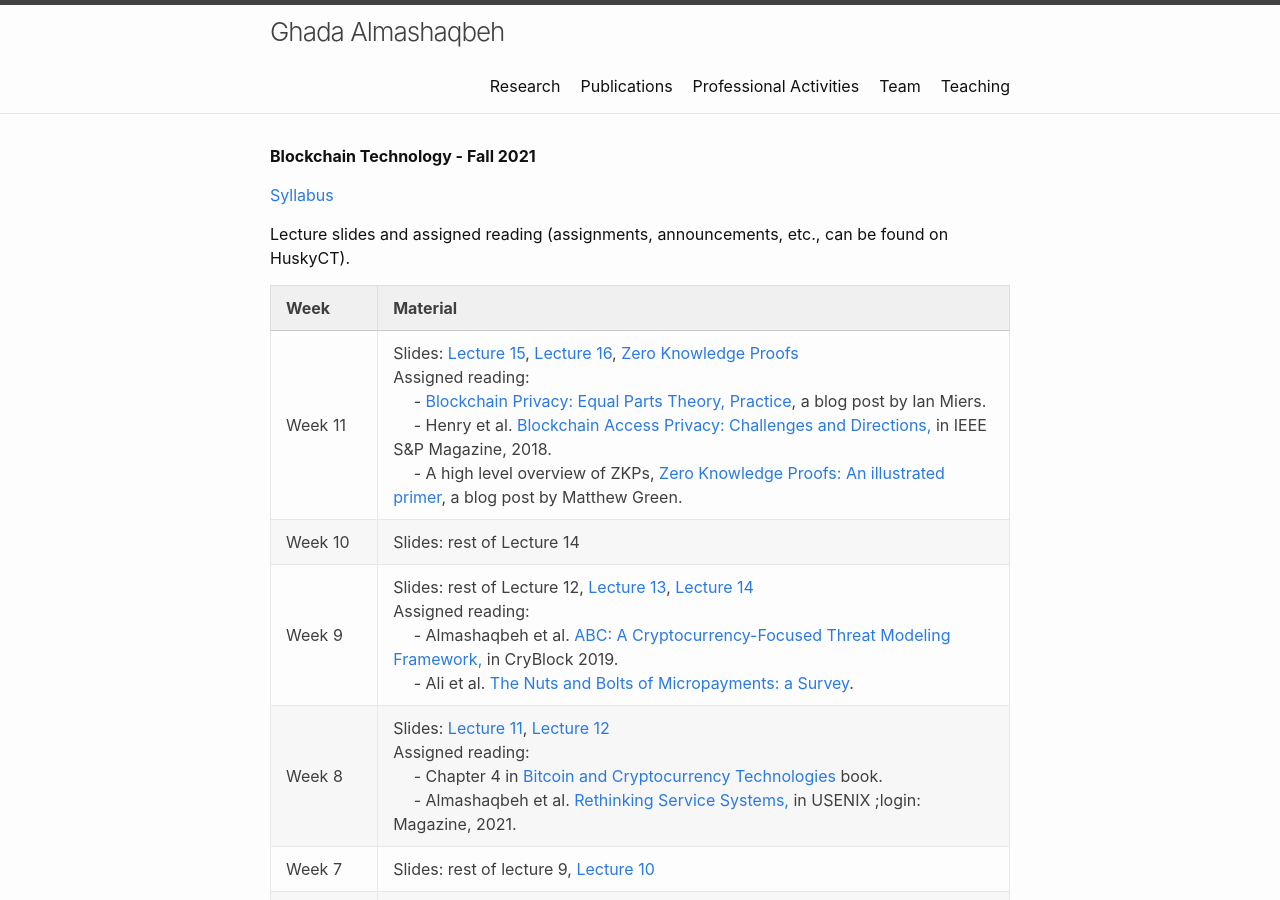
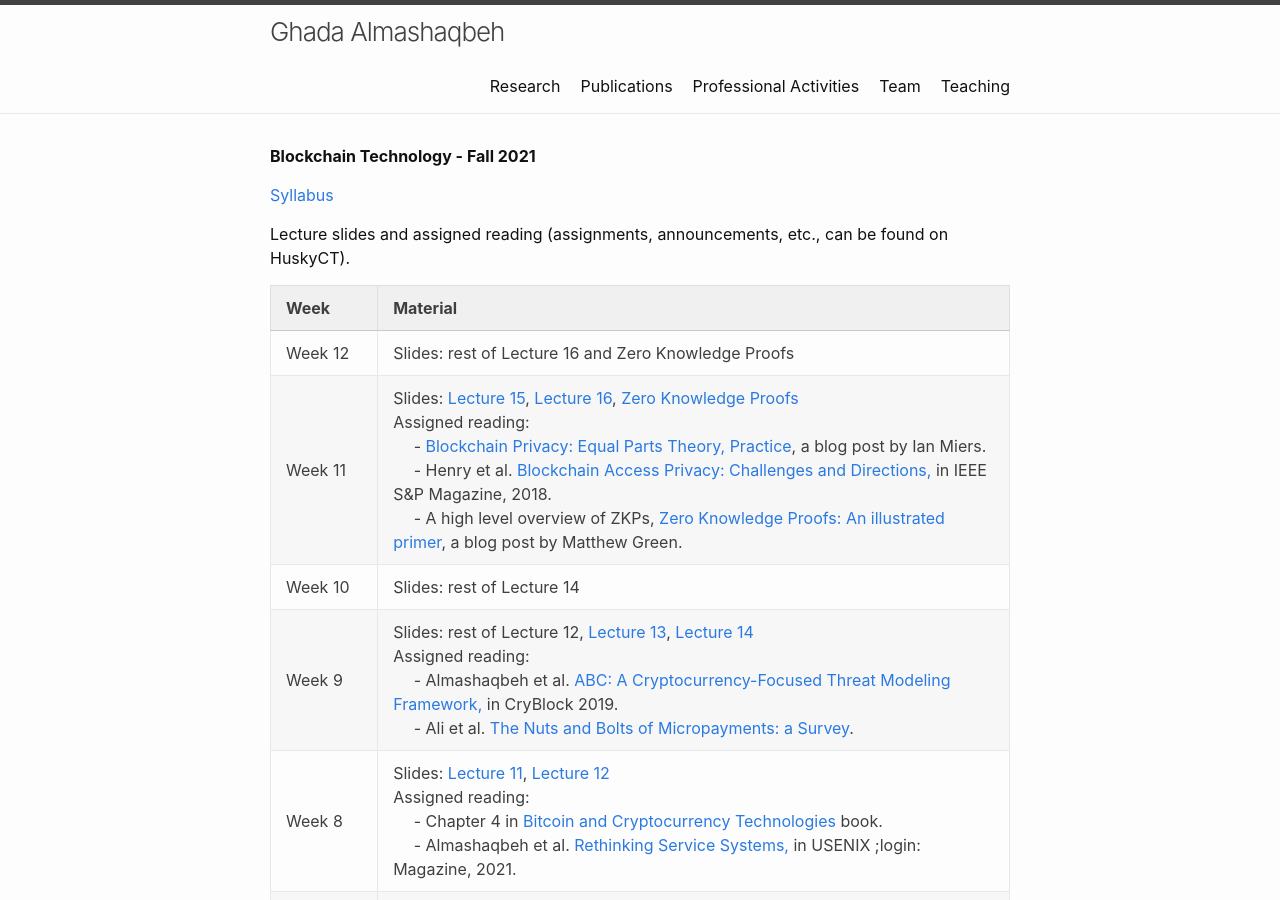
Before and after one commit to GhadaAlmashaqbeh/GhadaAlmashaqbeh.github.io, a Jekyll site: the page built from courses/blockchain-technology-f2021/index.md, in a window 1280 px wide and 900 px high. Built offline with Jekyll 4.4.1, drawn with Linux system fonts in a browser that asks for light colours.

Commit message:
update lectures

```diff
--- a/courses/blockchain-technology-f2021/index.md
+++ b/courses/blockchain-technology-f2021/index.md
@@ -10,6 +10,7 @@ Lecture slides and assigned reading (assignments, announcements, etc., can be fo
 
 | Week&emsp;&emsp;| Material           |
 |----------|--------------------|
+| Week 12 | Slides: rest of Lecture 16 and Zero Knowledge Proofs |
 | Week 11 | Slides: [Lecture 15](./lecture15.pdf), [Lecture 16](./lecture16.pdf), [Zero Knowledge Proofs](./ZKP.pdf) <br/> Assigned reading: <br/> &emsp; - [Blockchain Privacy: Equal Parts Theory, Practice](https://www.zfnd.org/blog/blockchain-privacy/), a blog post by Ian Miers. <br/> &emsp; - Henry et al. [Blockchain Access Privacy: Challenges and Directions,](https://www.cs.purdue.edu/homes/akate/publications/BlockchainAccessPrivacy_preprint.pdf) in IEEE S&P Magazine, 2018. <br/>&emsp; - A high level overview of ZKPs, [Zero Knowledge Proofs: An illustrated primer](https://blog.cryptographyengineering.com/2014/11/27/zero-knowledge-proofs-illustrated-primer/), a blog post by Matthew Green.|
 | Week 10 | Slides: rest of Lecture 14|
 | Week 9 | Slides: rest of Lecture 12, [Lecture 13](./lecture13.pdf), [Lecture 14](./lecture14.pdf) <br/> Assigned reading: <br/> &emsp; - Almashaqbeh et al. [ABC: A Cryptocurrency-Focused Threat Modeling Framework,](https://arxiv.org/abs/1903.03422) in CryBlock 2019. <br/> &emsp; - Ali et al. [The Nuts and Bolts of Micropayments: a Survey](https://arxiv.org/pdf/1710.02964.pdf). |
```
Also changed, not shown: 1 other file.
